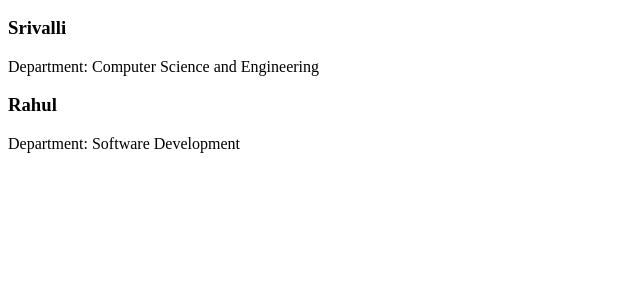
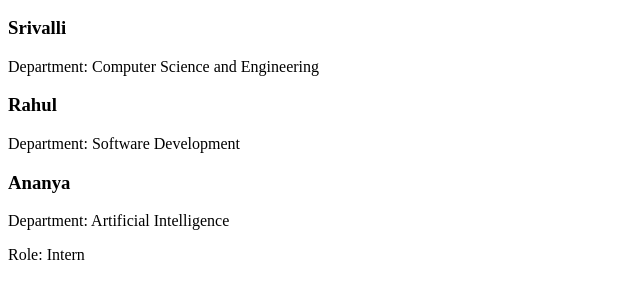
Before and after one commit to srivallireddy-sr/TeamIntroPage, a plain HTML site: page index.html in a window 1280 px wide. Shown: the part 110-408 px from the top of the page, without its empty margins (0-640 px from the left). Drawn offline with Linux system fonts and the light colour scheme.

Commit message:
Add new intern information

```diff
--- a/index.html
+++ b/index.html
@@ -15,5 +15,11 @@
     <h3>Rahul</h3>
     <p>Department: Software Development</p>
 
+    <h3>Ananya</h3>
+    <p>Department: Artificial Intelligence</p>
+    <p>Role: Intern</p>
+
 </body>
 </html>
+</body>
+</html>
```
